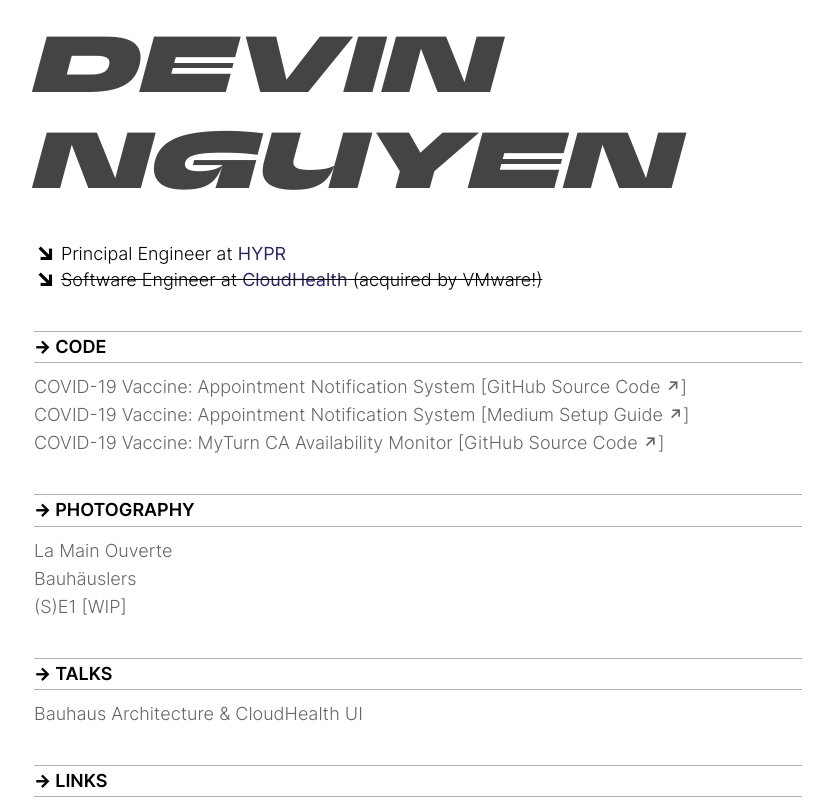
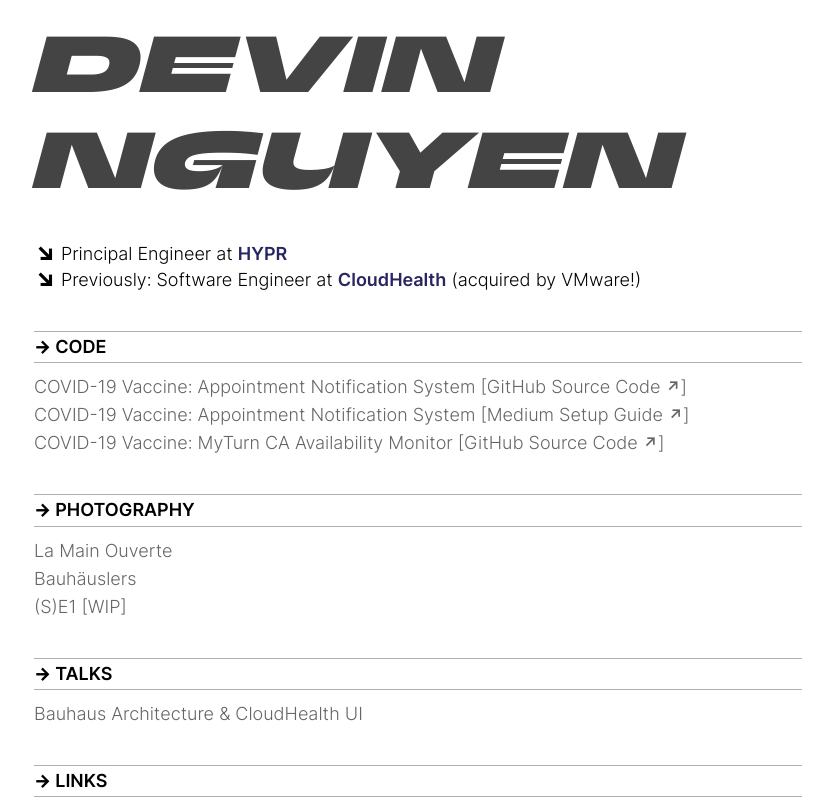
Before and after one commit to devin2712/ddxdevin, a Next.js app: page / in a window 1280 px wide. Shown: the top 800 px of the page, without its empty margins (222-1055 px from the left). Built offline with nearby package versions, Linux system fonts and the light colour scheme.

Commit message:
Add resume

```diff
--- a/pages/index.module.css
+++ b/pages/index.module.css
@@ -1,6 +1,6 @@
 .companyLink,
 .companyLink:visited {
-  font-weight: 400;
+  font-weight: 600;
   color: #282561;
 }
 .companyLink:hover {
@@ -17,10 +17,6 @@
   margin-right: 0.25rem;
 }
 
-.past {
-  text-decoration: line-through;
-}
-
 .companies span {
   display: block;
 }
--- a/pages/index.tsx
+++ b/pages/index.tsx
@@ -32,8 +32,8 @@ export default function Home() {
               <span className={styles.icon} aria-hidden="true">
                 &#x2198;
               </span>
-              <span className={styles.past}>
-                Software Engineer at{" "}
+              <span>
+                Previously: Software Engineer at{" "}
                 <a
                   href="https://www.cloudhealthtech.com/"
                   className={styles.companyLink}
```
Also changed, not shown: 1 other file (tests, documents, lock files or other folders).
